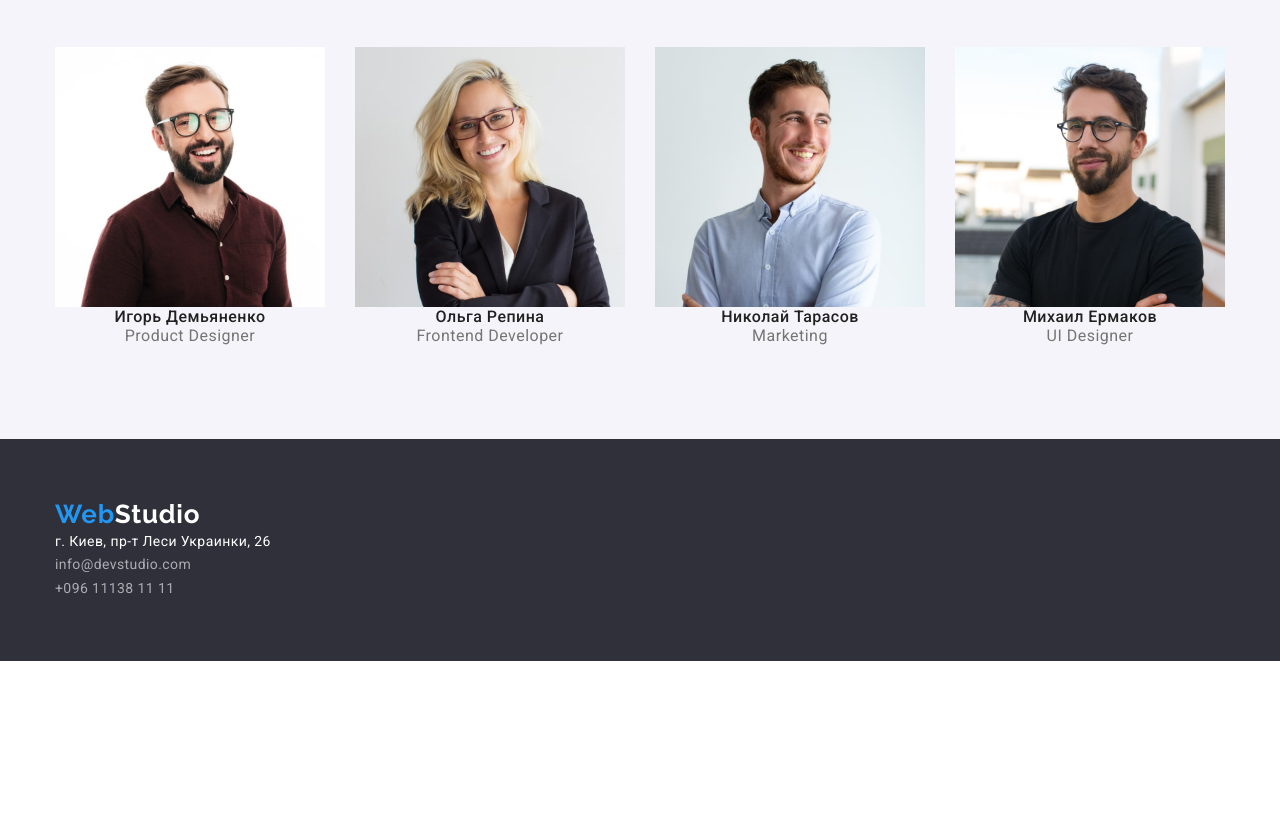
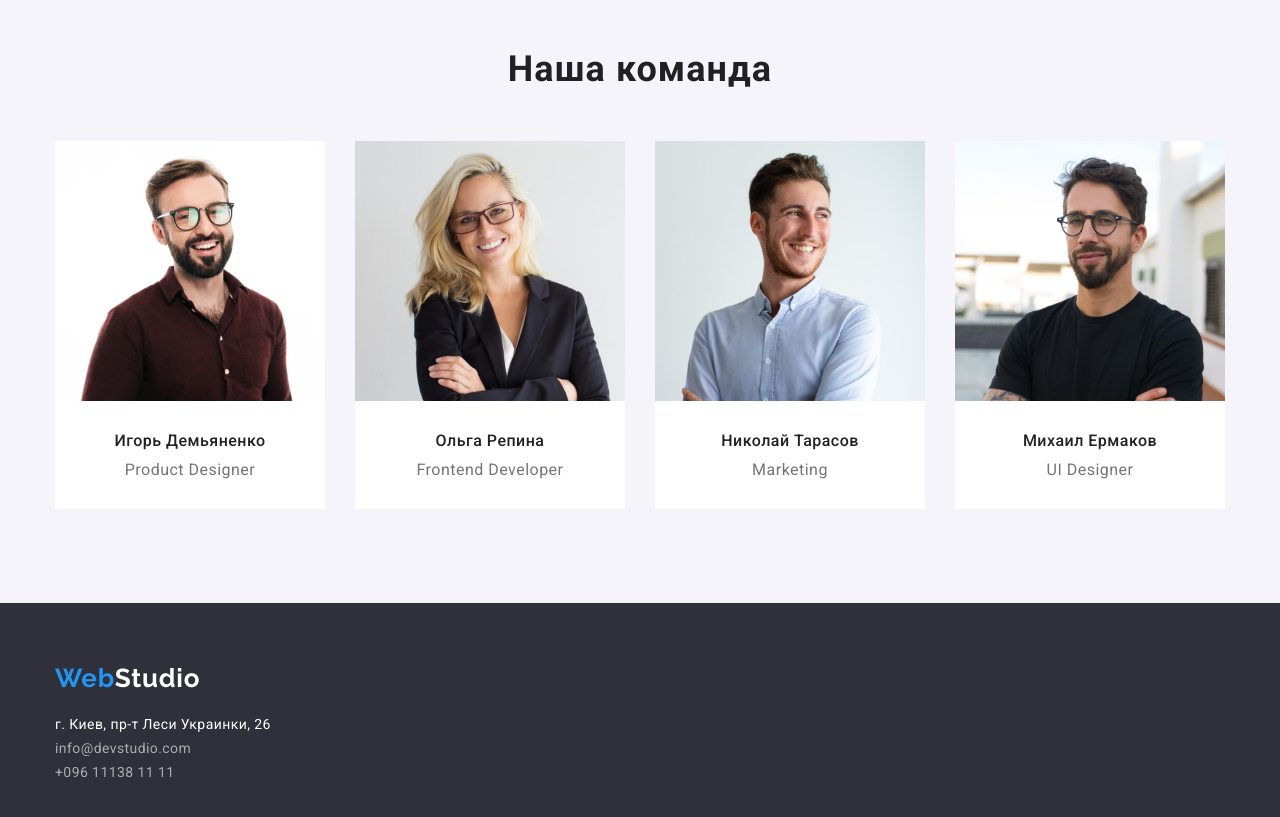
Before and after one commit to GennaGosh/goit-markup-hw-03, a plain HTML site: page index.html in a window 1280 px wide. Shown: the part 1579-2396 px from the top of the page. Before the commit the page ends 2240 px from the top, so only its background shows below. Drawn offline with nearby package versions, Linux system fonts and the light colour scheme.

Commit message:
finished

```diff
--- a/css/stylesheet.css
+++ b/css/stylesheet.css
@@ -11,6 +11,10 @@
   padding-right: 15px;
   margin-left: auto;
   margin-right: auto;
+}
+.section {
+  padding-top: 94px;
+  padding-bottom: 94px;
 }
 .nav-list-link:hover,
 .nav-list-link:focus {
@@ -155,8 +159,7 @@ img {
 .skills {
   display: flex;
   justify-content:space-evenly;
-
-
+  margin-bottom: 94px;
 }
 .promo {
   font-family: "Roboto", sans-serif;
@@ -189,7 +192,6 @@ img {
   letter-spacing: 0.03em;
   color: #212121;
   margin-bottom: 50px;
-  padding-top: 94px;
 }
 
 .photos {
@@ -197,7 +199,6 @@ img {
   flex-direction: row;
   justify-content: space-between;
   align-items: center;
-  margin-bottom: 94px;
 }
 
 .team {
@@ -206,12 +207,20 @@ img {
 
 .our-team {
   display: flex;
-  flex-direction: row;
-  justify-content: space-between;
-  align-items: center;
-  padding-bottom: 94px;
+  flex-wrap: wrap;
+  margin-left: -30px;
+  margin-top: -30px;
+}
+.frame {
+  background-color: #FFFFFF ;
+  flex-basis: calc(100%-120)/4);
+  margin-top: 30px;
+  margin-left: 30px;
+  width: 270px;
+  height: 368px;
+}
 
-}
+
 .name {
   font-family: "Roboto", sans-serif;
   font-style: normal;
@@ -221,6 +230,8 @@ img {
   text-align: center;
   letter-spacing: 0.03em;
   color: #212121;
+  padding-top: 30px;
+  padding-bottom: 10px;
 }
 .occupation {
   font-family: "Roboto", sans-serif;
@@ -243,11 +254,11 @@ img {
   flex-direction: column;
   justify-content:center;
   padding-bottom: 60px;
+  padding-top: 60px;
 
 }
 .footer-logo {
-  padding-top: 60px;
-
+  margin-bottom: 20px;
 
 }
 .logo-web-footer {
@@ -285,7 +296,6 @@ img {
 .list-btn {
   display: flex;
   justify-content: center;
-  margin-top: 94px;
 }
 
 .item-btn {
@@ -334,4 +344,5 @@ img {
   flex-basis: calc(100%-90)/3);
   margin-top: 30px;
   margin-left: 30px;
+  border-bottom: 1px solid #EEEEEE
 }
--- a/index.html
+++ b/index.html
@@ -44,7 +44,7 @@
                 <h1 class="main-title">Эффективные решения<br>для вашего бизнеса</h1>
                 <button class="model-btn" type="button">Заказать услугу</button>
         </div>
-        <section class="container">
+        <section class="container section">
             <ul class="skills list">
                 <li>
                     <h3 class="promo">Внимание к деталям</h3>
@@ -63,8 +63,6 @@
                     <p class="features">Значимость этих проблем настолько очевидна, что реализация плановых заданий.</p>
                 </li>
             </ul>
-        </section>
-        <section class="container">
 
             <h2 class="description">Чем мы занимаемся</h2>
             <ul class="photos list">
@@ -73,23 +71,23 @@
                 <li><img src="./img/img-3.jpg" alt="стилизация" width="370" height="295"></li>
             </ul>
         </section>
-        <section class="team">
+        <section class="team section">
             <div class="container">
                 <h2 class="description">Наша команда</h2>
                 <ul class="list our-team">
-                    <li><img src="./img/teamcard-1.jpg" alt="сотрудник1" width="270" height="260">
+                    <li class="frame"><img src="./img/teamcard-1.jpg" alt="сотрудник1" width="270" height="260">
                         <h3 class="name">Игорь Демьяненко</h3>
                         <p class="occupation">Product Designer</p>
                     </li>
-                    <li><img src="./img/teamcard-2.jpg" alt="сотрудник2" width="270" height="260">
+                    <li class="frame"><img src="./img/teamcard-2.jpg" alt="сотрудник2" width="270" height="260">
                         <h3 class="name">Ольга Репина</h3>
                         <p class="occupation">Frontend Developer</p>
                     </li>
-                    <li><img src="./img/teamcard-3.jpg" alt="сотрудник3" width="270" height="260">
+                    <li class="frame"><img src="./img/teamcard-3.jpg" alt="сотрудник3" width="270" height="260">
                         <h3 class="name">Николай Тарасов</h3>
                         <p class="occupation">Marketing</p>
                     </li>
-                    <li><img src="./img/teamcard-4.jpg" alt="сотрудник4" width="270" height="260">
+                    <li class="frame"><img src="./img/teamcard-4.jpg" alt="сотрудник4" width="270" height="260">
                         <h3 class="name">Михаил Ермаков</h3>
                         <p class="occupation">UI Designer</p>
                     </li>
```
Also changed, not shown: portfolio.html (+1 -1 lines).
